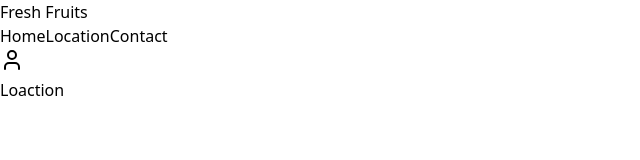
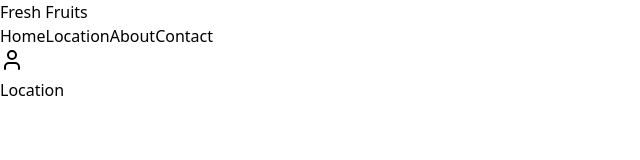
Before and after one commit to Pavanivemuri12/FreshFruits1, a React (Vite) app in the folder FruitStore/fruits-store/: page /location in a window 1280 px wide. Shown: the top 160 px of the page, without its empty margins (0-640 px from the left). Built offline with nearby package versions, Linux system fonts and the light colour scheme.

Commit message:
3:About added

```diff
--- a/FruitStore/fruits-store/src/App.jsx
+++ b/FruitStore/fruits-store/src/App.jsx
@@ -3,6 +3,7 @@ import WebLayout from "./Layout/WebLayout";
 import Home from "./pages/Home"
 import Location from "./pages/Location";
 import Contacts from "./pages/Contacts";
+import About from "./pages/About";
 
 
 const App = () => {
@@ -14,6 +15,7 @@ const App = () => {
                     <Route path='/' element={<Home />} />
                     <Route path='/contact' element={<Contacts />} />
                     <Route path='/location' element={<Location />} />
+                    <Route path='/about' element={<About/>} />
                     </Route>
 
                 </Routes>
--- a/FruitStore/fruits-store/src/components/Navbar.jsx
+++ b/FruitStore/fruits-store/src/components/Navbar.jsx
@@ -11,6 +11,10 @@ const Navbar = () => {
         {
             title: 'Location',
             path: '/location'
+        },
+        {
+            title:'About',
+            path:'/about'
         },
         {
             title: 'Contact',
--- a/FruitStore/fruits-store/src/pages/About.jsx
+++ b/FruitStore/fruits-store/src/pages/About.jsx
@@ -0,0 +1,9 @@
+import React from 'react'
+
+const About = () => {
+  return (
+    <div>About</div>
+  )
+}
+
+export default About
--- a/FruitStore/fruits-store/src/pages/Location.jsx
+++ b/FruitStore/fruits-store/src/pages/Location.jsx
@@ -1,9 +1,9 @@
 import React from 'react'
 
-const Loaction = () => {
+const Location = () => {
   return (
-    <div>Loaction</div>
+    <div>Location</div>
   )
 }
 
-export default Loaction
+export default Location
```
